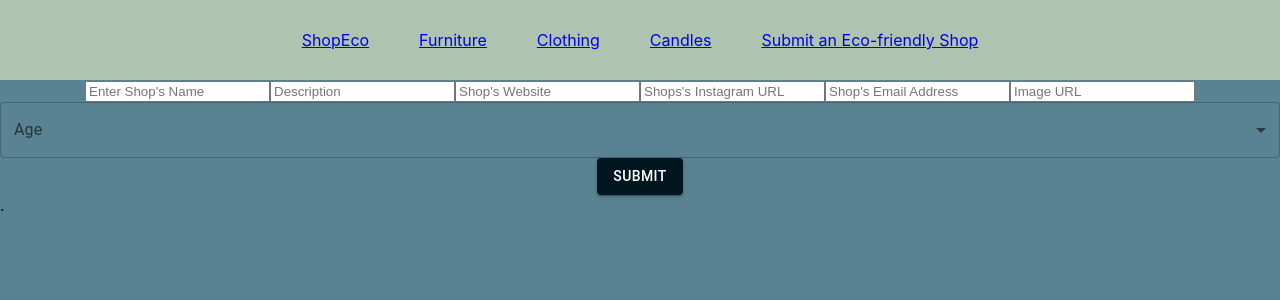
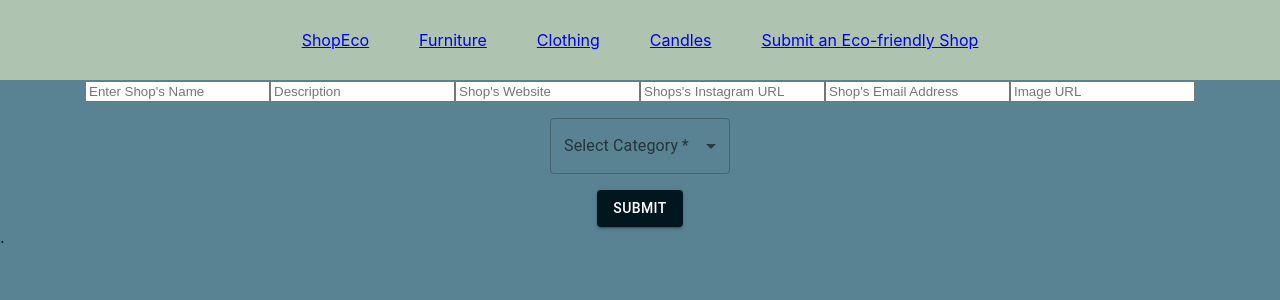
Before and after one commit to kimcapgab/shop-eco-app, a React (Create React App) app in the folder client/: page /new in a window 1280 px wide. Shown: the top 300 px of the page. Built offline with nearby package versions, Linux system fonts and the light colour scheme; no server answers.

Commit message:
before styling input with material ui

```diff
--- a/client/src/components/Form.jsx
+++ b/client/src/components/Form.jsx
@@ -121,12 +121,13 @@ export default function Form(props) {
       </FormControl> */}
 
 <Box sx={{ minWidth: 120 }}>
-      <FormControl fullWidth>
-        <InputLabel id="demo-simple-select-label">Age</InputLabel>
+      <FormControl required sx={{ m: 2, minWidth: 180 }}>
+        <InputLabel id="demo-simple-select-label">Select Category</InputLabel>
         <Select
           labelId="demo-simple-select-label"
           id="demo-simple-select"
           value={tags}
+
           label="Tag"
           onChange={(e) => setTags(e.target.value)}
         >
```
